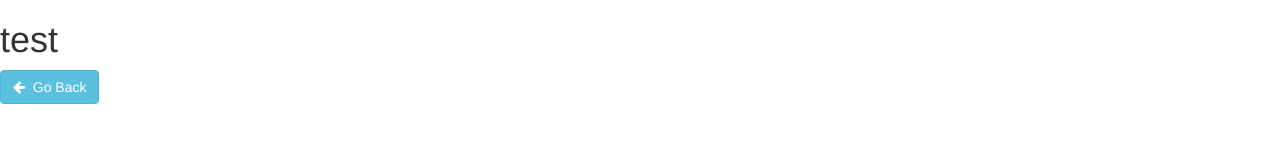
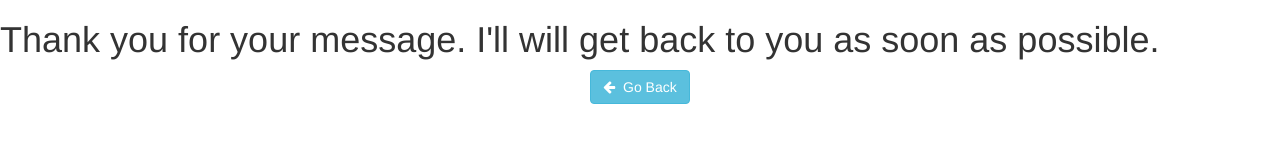
Before and after one commit to wattersnathen/wattersnathen.github.io, a website: page site/formsuccess.html in a window 1280 px wide. Drawn offline with nearby package versions, Linux system fonts and the light colour scheme.

Commit message:
updated form submission page to include option to go back to index

```diff
--- a/site/formsuccess.html
+++ b/site/formsuccess.html
@@ -13,7 +13,9 @@
 		<link rel="icon" type="image/png" href="http://placehold.it/30x30"/>
 	</head>
 	<body>
-		<h1>test</h1>
-		<a href="../index.html" class="btn btn-info"><i class="fa fa-arrow-left"></i>&nbsp; Go Back</a>
+		<h1>Thank you for your message. I'll will get back to you as soon as possible.</h1>
+		<div style="text-align: center;">
+			<a href="../index.html" class="btn btn-info"><i class="fa fa-arrow-left"></i>&nbsp; Go Back</a>
+		</div>
 	</body>
 </html>
```
